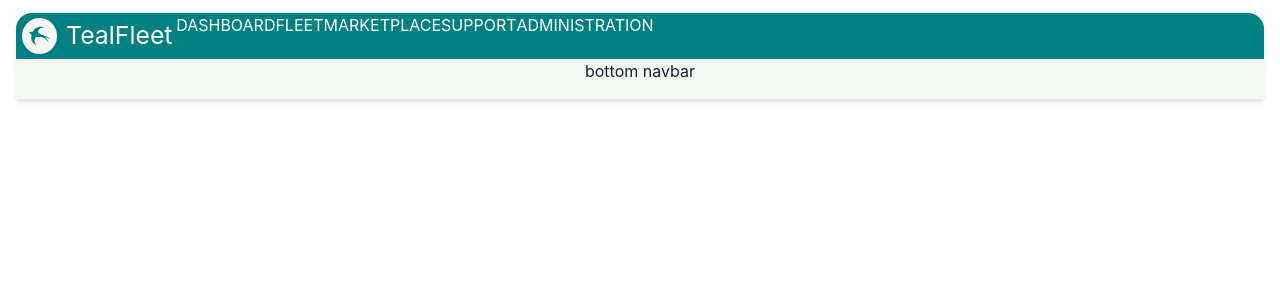
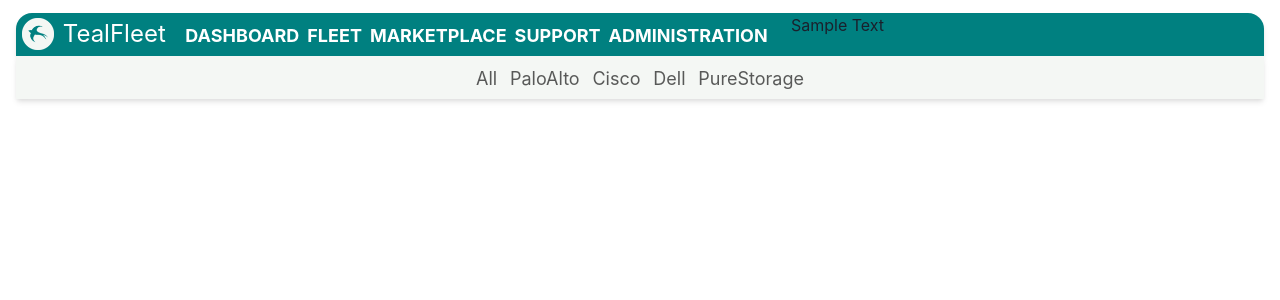
Before and after one commit to iakobj/TealFleetCode, a React (Vite) app in the folder frontend/tealfleet/: page / in a window 1280 px wide. Shown: the top 300 px of the page. Built offline with nearby package versions, Linux system fonts and the light colour scheme.

Commit message:
Second day commit

```diff
--- a/frontend/tealfleet/src/components/Header.jsx
+++ b/frontend/tealfleet/src/components/Header.jsx
@@ -14,12 +14,15 @@ import {
     Container,
     Tab,
     Tabs,
-    TabList
+    TabList,
+    Center
   } from '@chakra-ui/react';
 
   // Navigation bar components
 import HeaderMainNav from './HeaderMainNav';
 import HeaderSubNav from './HeaderSubNav';
+
+import ComponentTemplate from './ComponentTemplate';
 
 function Header() {
 
@@ -42,20 +45,28 @@ function Header() {
                     <Image
                     src='public/images/TealFleet-White.png'
                     alt='TealFleet Logo'
-                    boxSize={{base: '2.2em', sm: '2.2em', md: '2.2em'  }}
+                    boxSize={{base: '2em', sm: '2em', md: '2em'  }}
                     margin={{base: '0.35em', sm: '0.35em', md: '0.35em'}}
                     objectFit='cover'
                     />
 
                         <Text
                         color='white'
-                        fontSize='1.55em'
+                        fontSize='1.5em'
                         marginTop={{base: '0.15em', sm: '0.15em', md: '0.15em'}}
                         margin={{base: '0.15em', sm: '0.15em', md: '0.15em'}}
                         >
                             TealFleet
                         </Text>
-                    <HeaderMainNav/>
+
+                    <Container>
+                        <HeaderMainNav/>
+                    </Container>
+
+                    <Container>
+                        <ComponentTemplate/>
+                    </Container>
+
                 </Flex>
 
             </GridItem>
@@ -69,9 +80,12 @@ function Header() {
             boxShadow='md'
             marginBottom={{md: '0.8em'}}
             borderRadius={{md: '0em 0em 0em 0em'}}>
-                <Text align={'center'}>
-                    bottom navbar
-                </Text>
+
+                <Center>
+                    <HeaderSubNav/>
+                </Center>
+
+
             </GridItem>
         </Grid>
     )
--- a/frontend/tealfleet/src/components/HeaderMainNav.jsx
+++ b/frontend/tealfleet/src/components/HeaderMainNav.jsx
@@ -4,7 +4,9 @@ import * as React from 'react';
 // Chakra-UI components
 import {
     Flex,
-    Text
+    Text,
+    Container,
+    HStack
 
   } from '@chakra-ui/react';
 
@@ -40,12 +42,18 @@ const navItems = mainNavItems.NavItems;
 
     return (
         <Flex>
+            <HStack spacing='0.5em'>
             {Object.keys(navItems).map(key => (
-                <Text key={navItems[key].nav_item_id}
-                color='white'>
+                <Text
+                as='b'
+                color='white'
+                marginTop={{base: '0.5em', sm: '0.5em', md: '0.5em'}}
+                fontSize={{base: 'sm', sm:'sm', md: 'lg', }}
+                key={navItems[key].nav_item_id}>
                     {navItems[key].nav_item}
                 </Text>
             ))}
+            </HStack>
         </Flex>
     )
   }
--- a/frontend/tealfleet/src/components/HeaderSubNav.jsx
+++ b/frontend/tealfleet/src/components/HeaderSubNav.jsx
@@ -4,17 +4,56 @@ import * as React from 'react';
 
 // Chakra-UI components
 import {
+    Flex,
     Text,
-    Box
+    Container,
+    HStack
   } from '@chakra-ui/react';
 
-  function Sample() {
+  let mainNavItems = {
+    NavItems: {
+        main_nav_item_1: {
+            nav_item_id: 1,
+            nav_item: 'All'
+        },
+        main_nav_item_2: {
+            nav_item_id: 2,
+            nav_item: 'PaloAlto'
+        },
+        main_nav_item_3: {
+            nav_item_id: 3,
+            nav_item: 'Cisco'
+        },
+        main_nav_item_4: {
+            nav_item_id: 4,
+            nav_item: 'Dell'
+        },
+        main_nav_item_5: {
+            nav_item_id: 5,
+            nav_item: 'PureStorage'
+        }
+    }
+};
+
+const navItems = mainNavItems.NavItems;
+
+  function HeaderSubNav() {
 
     return (
-        <Box>
-            <Text>Sample Text Sample Text Sample Text Sample Text Sample Text Sample Text</Text>
-        </Box>
+        <Flex>
+            <HStack spacing='0.8em'>
+            {Object.keys(navItems).map(key => (
+                <Text
+                color='blackAlpha.700'
+                marginTop={{base: '0.5em', sm: '0.5em', md: '0.5em'}}
+                fontSize={{base: 'sm', sm:'sm', md: 'lg', }}
+                key={navItems[key].nav_item_id}>
+                    {navItems[key].nav_item}
+                </Text>
+            ))}
+            </HStack>
+        </Flex>
     )
   }
 
-  export default Sample;
+  export default HeaderSubNav;
```
